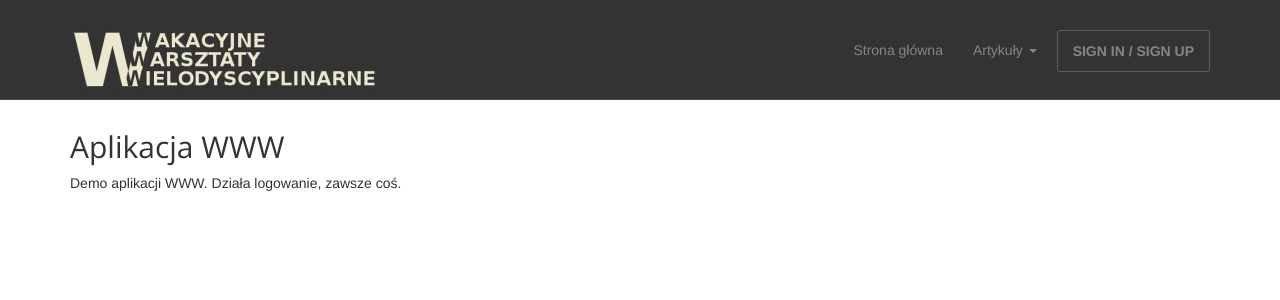
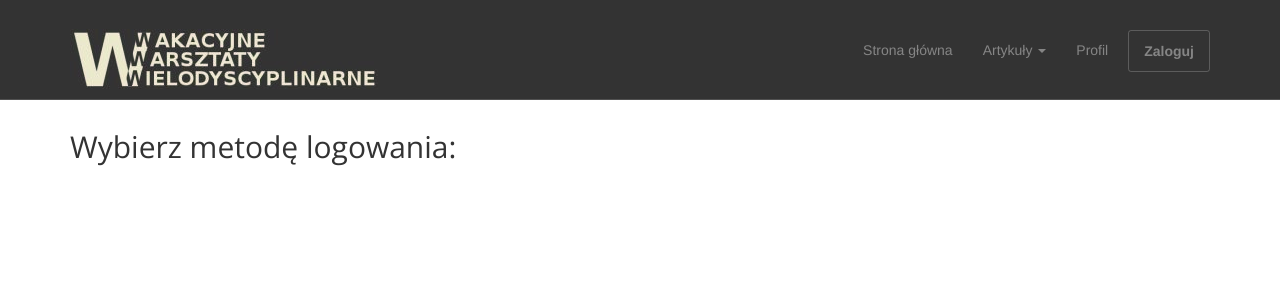
Before and after one commit to sebastianjaszczur/aplikacjawww, a Django app: page /login/ in a window 1280 px wide. Shown: the top 300 px of the page. Run offline with Django 3.2, Linux system fonts and the light colour scheme; data comes from the database, SQL or seed files in the repository; some libraries are stand-ins or nearby versions.

Commit message:
improving interface/translation

```diff
--- a/templates/base.html
+++ b/templates/base.html
@@ -43,6 +43,7 @@
 			<div class="navbar-collapse collapse">
 				<ul class="nav navbar-nav pull-right">
 					<li><a href="{% url 'index' %}">Strona główna</a></li>
+
 					<li class="dropdown">
 						<a href="#" class="dropdown-toggle" data-toggle="dropdown">Artykuły <b class="caret"></b></a>
 						<ul class="dropdown-menu">
@@ -51,7 +52,14 @@
                             {% endfor %}
 						</ul>
 					</li>
-					<li><a class="btn" href="{% url 'login' %}">SIGN IN / SIGN UP</a></li>
+
+                    <li><a href="{% url 'profile' %}">Profil</a></li>
+
+                    {% if user.is_authenticated %}
+                        <li><a class="btn" href="{% url 'login' %}">{{ user.first_name }} {{ user.last_name }}</a></li>
+                    {% else %}
+                        <li><a class="btn" href="{% url 'login' %}">Zaloguj</a></li>
+                    {% endif %}
 				</ul>
 			</div><!--/.nav-collapse -->
 		</div>
--- a/templates/login.html
+++ b/templates/login.html
@@ -3,17 +3,12 @@
 {% block content %}
 <div class="container">
         {% if user.is_authenticated %}
-            <h2 class="heading">You are now signed in!</h2>
+            <h2 class="heading">Zalogowany jako {{ user.first_name }} {{ user.last_name }}</h2>
             <div class="user-info">
-                <p>Your profile info is given below.</p>
-                <p><a href="{% url 'logout' %}">Logout</a></p>
-                <pre>
-                    {{ info|pprint }}
-                </pre>
+                <a class="btn btn-default" href="{% url 'logout' %}">Wyloguj</a>
             </div>
         {% else %}
-            <h2 class="heading">Aplikacja WWW</h2>
-            <p>Demo aplikacji WWW. Działa logowanie, zawsze coś.</p>
+            <h2 class="heading">Wybierz metodę logowania: </h2>
             <div class="form-signin">
             {% for provider in allaccess_providers %}
                 <a class="button zocial {{ provider.name|lower }}" href="{% url 'allaccess-login' provider.name %}">
```
